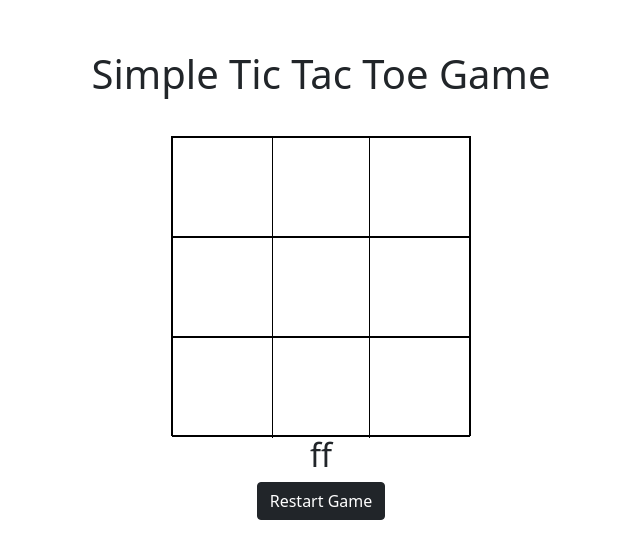
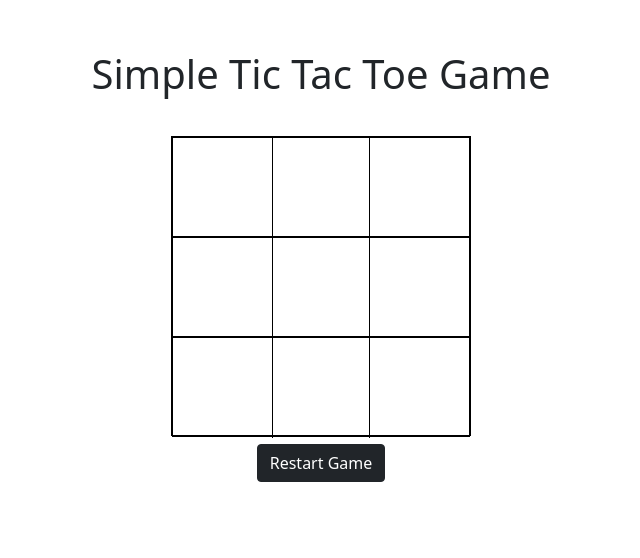
Before and after one commit to heysujal/simple-tic-tac-toe, a plain HTML site: page index.html in a window 1280 px wide. Shown: the whole page, without its empty margins (319-959 px from the left). Drawn offline with nearby package versions, Linux system fonts and the light colour scheme.

Commit message:
Update index.html

```diff
--- a/index.html
+++ b/index.html
@@ -37,7 +37,7 @@
             </div>
 
         </div>
-        <h2 class="winner" style="text-align: center;">ff</h2>
+        <h2 class="winner" style="text-align: center;"></h2>
 
         <div style="text-align: center;">
 
```
